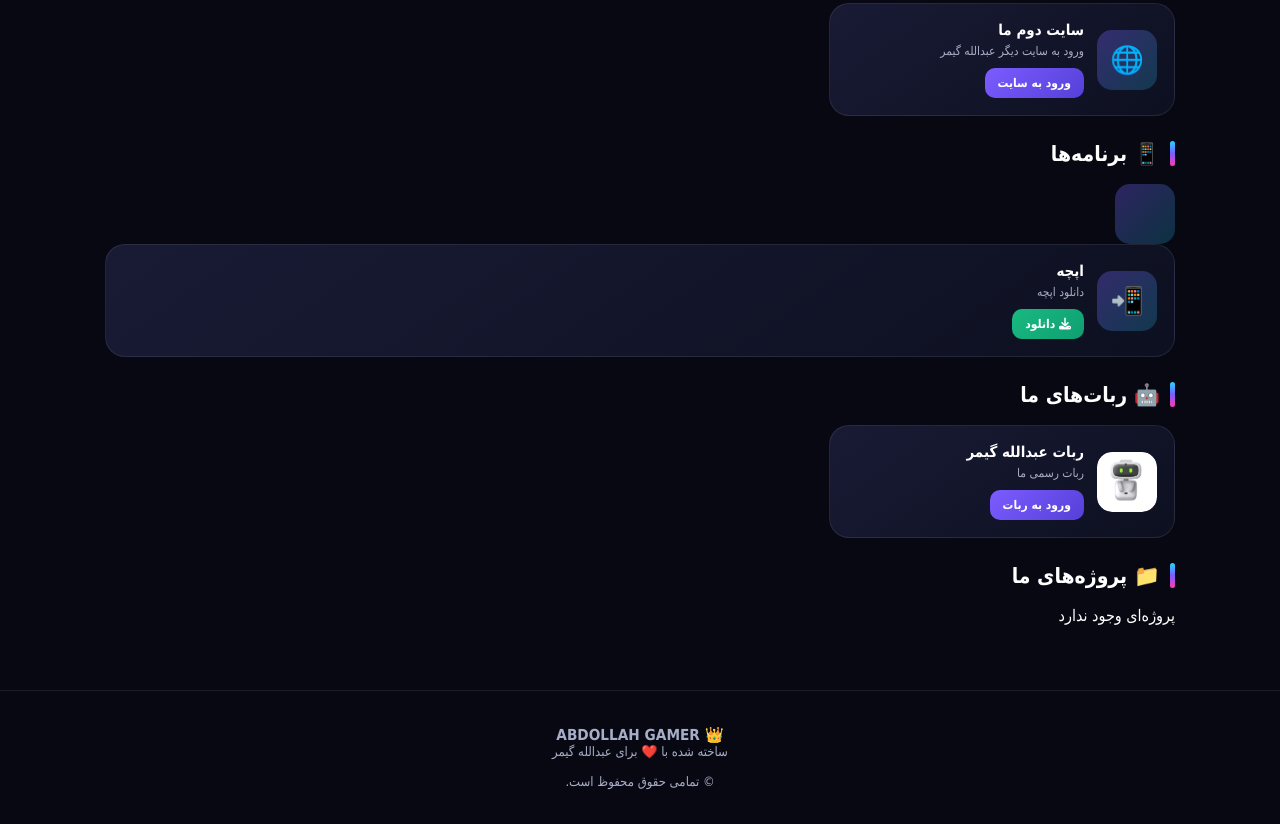
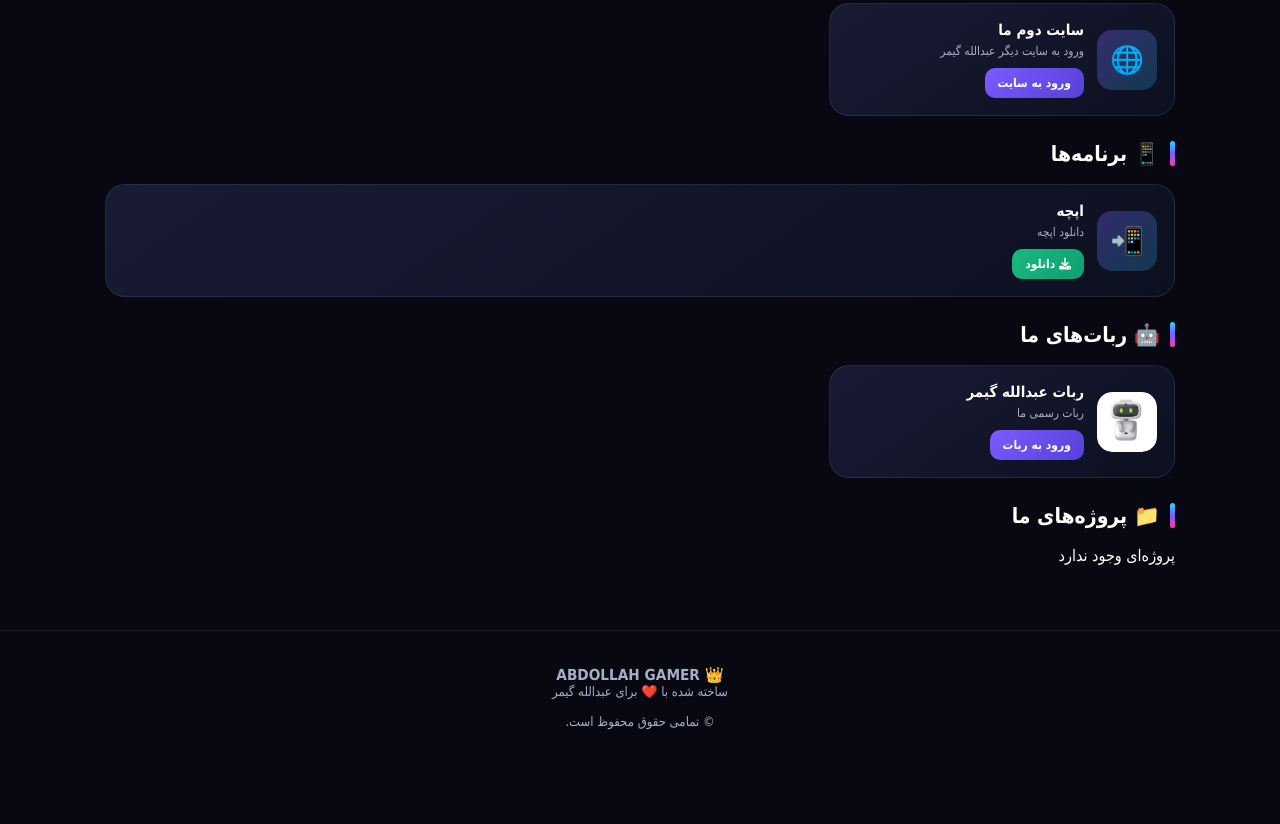
Before and after one commit to abdallhgamer/abdallhgamer.github.io, a plain HTML site: page index.html in a window 1280 px wide. Shown: the part 748-1572 px from the top of the page. After the commit the page ends 1512 px from the top, so only its background shows below. Drawn offline with Linux system fonts and the light colour scheme; a small style sheet from the web is missing.

Commit message:
Update index.html

```diff
--- a/index.html
+++ b/index.html
@@ -347,7 +347,6 @@ footer strong {
 <h2 class="section-title">📱 برنامه‌ها</h2>
 
 <div class="cards">
-<div class="icon">
     </div>
 </div>
     <div class="card item" data-category="apps">
```
